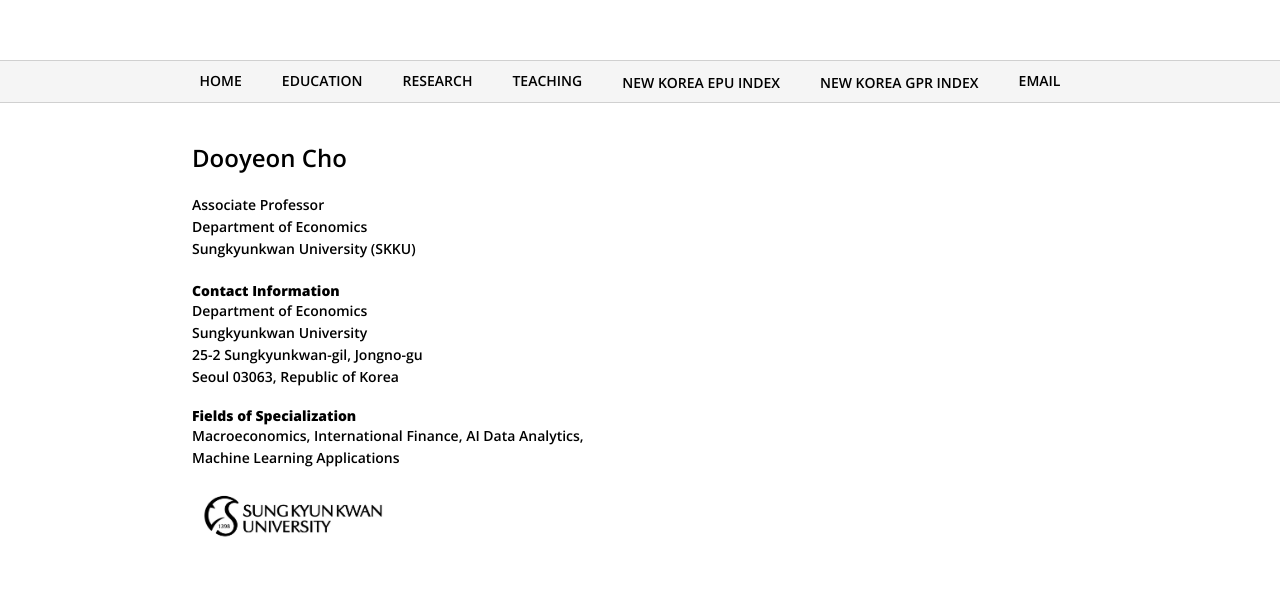
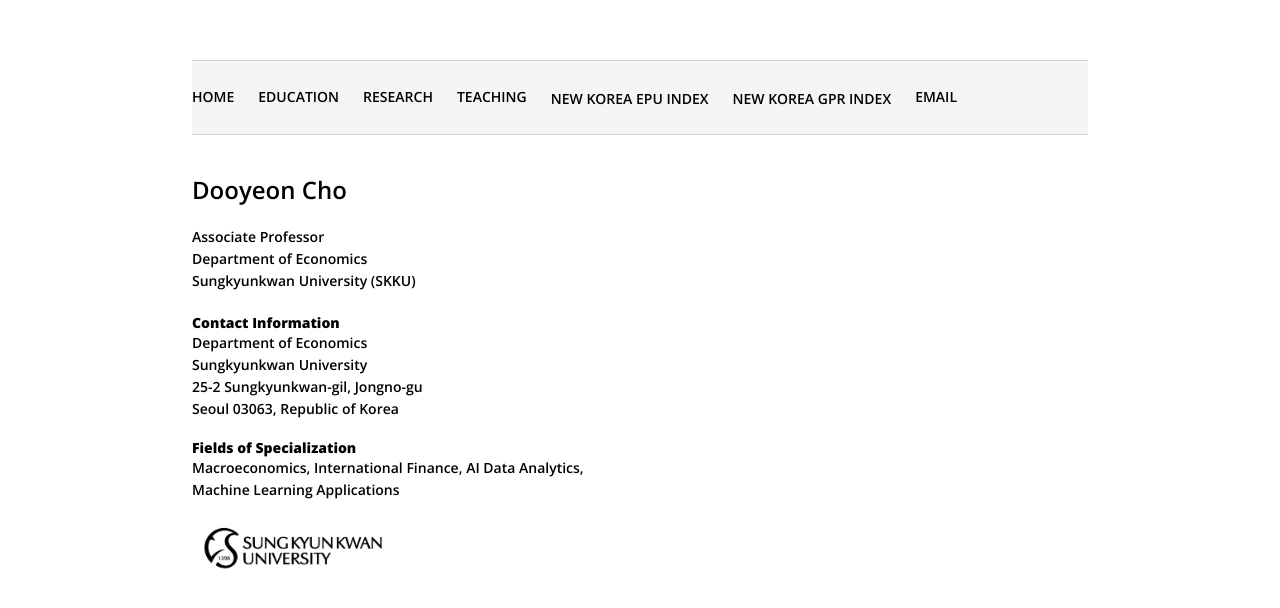
Before and after one commit to dooyeoncho/dooyeoncho.github.io, a Jekyll site: the page built from index.html, in a window 1280 px wide. Shown: the top 608 px of the page. Built offline with Jekyll 4.4.1, drawn with Linux system fonts in a browser that asks for light colours.

Commit message:
Update default.html

```diff
--- a/_layouts/default.html
+++ b/_layouts/default.html
@@ -19,10 +19,8 @@
       border-bottom: 1px solid #d0d0d0;
       padding: 10px 0;
 
-      /* force full-width bar */
-      width: 100vw;
-      margin-left: calc(50% - 50vw);
-      margin-right: calc(50% - 50vw);
+}
+
     }
 
     .topmenu ul {
```
